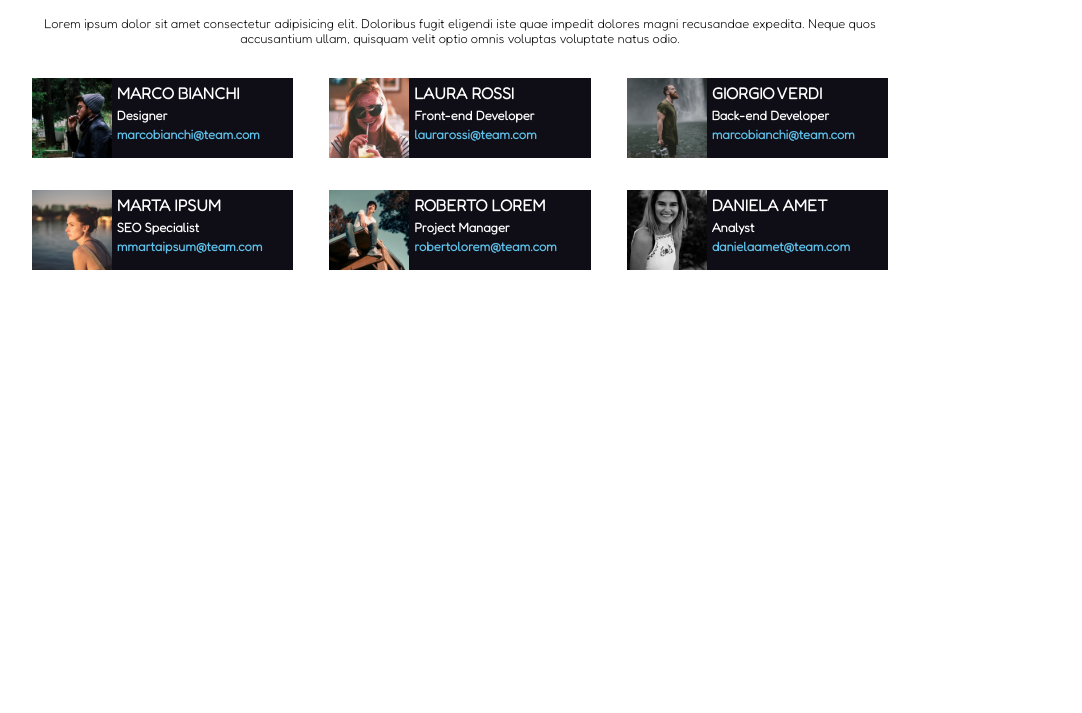
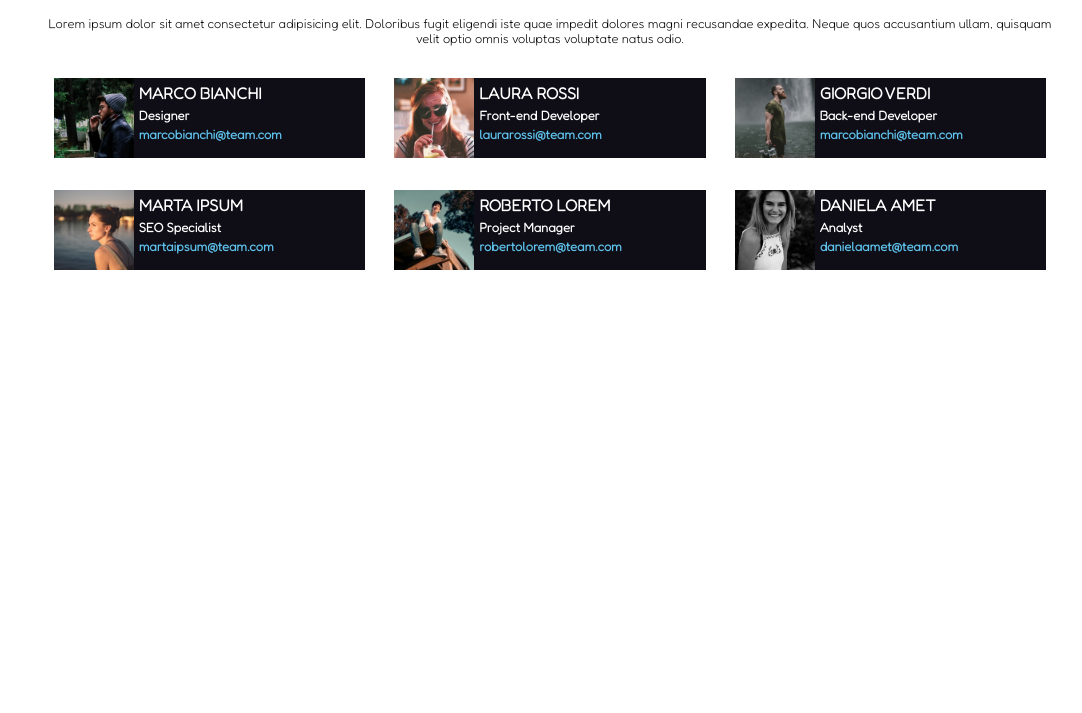
Before and after one commit to jdelavega42/html-css-float-cards, a plain HTML site: page index.html in a window 1280 px wide. Shown: the part 87-800 px from the top of the page, without its empty margins (90-1172 px from the left). Drawn offline with Linux system fonts and the light colour scheme.

Commit message:
clean html css

```diff
--- a/css/style.css
+++ b/css/style.css
@@ -9,17 +9,13 @@
 /* !COMMON */
 body {
     font-family: 'Fredoka', sans-serif;
-    max-width: 1100px;
-}
-
-.box:nth-of-type(3n+2){
-    margin: 0 2rem;
+    max-width: 1500px;
 }
 
 .container {
     width: 80%;
     margin: 2rem auto;
-text-align: center;
+    text-align: center;
 }
 
 
@@ -32,6 +28,12 @@ text-align: center;
     display: table;
     clear: both;
 }
+
+
+.box:nth-of-type(3n+2){
+    margin: 0 25px;
+}
+
 
 /* !HEADING */
 h1 {
@@ -49,12 +51,13 @@ p {
 /* !MAIN */
 .box {
     height: 5rem;
-    width: calc(100% / 3 - 4rem / 2);
+    width: calc(100% / 3 - 60px / 2);
     text-align: left;
     color: white;
     background-color: #0F0E17;
     display: inline-block;
     margin-bottom: 2rem;
+
 }
 
 /* *Box */
@@ -65,18 +68,15 @@ img{
 }
 
 h2 {
-    /* display: inline-block; */
     font-size: 1rem;
     margin: .3rem;
 }
 
 h3 {
-    /* display: inline-block; */
     font-size: .8rem;
     margin: .3rem;
 }
 
 .email {
-    /* display: inline-block; */
     color: #5FC2EB;
 }
--- a/index.html
+++ b/index.html
@@ -38,11 +38,9 @@
 
             <div class="box clearfix">
                 <img src="img/female1.png" alt="female1">
-                <div class="info">
                 <h2 class="name">LAURA ROSSI</h2>
                 <h3 class="job"> Front-end Developer</h3>
                 <h3 class="email">laurarossi@team.com</h3>
-                </div>
             </div>
 
             <div class="box clearfix">
@@ -56,16 +54,14 @@
                 <img src="img/female2.png" alt="female2">
                 <h2 class="name">MARTA IPSUM</h2>
                 <h3 class="job">SEO Specialist</h3>
-                <h3 class="email">mmartaipsum@team.com</h3>
+                <h3 class="email">martaipsum@team.com</h3>
             </div>
 
             <div class="box clearfix">
                 <img src="img/male3.png" alt="male3">
-                <div class="info">
                  <h2 class="name">ROBERTO LOREM</h2>
                 <h3 class="job">Project Manager</h3>
                 <h3 class="email">robertolorem@team.com</h3>
-                </div>
             </div>
 
             <div class="box clearfix">
```
Lines whose indentation alone changed are shown as unchanged.
